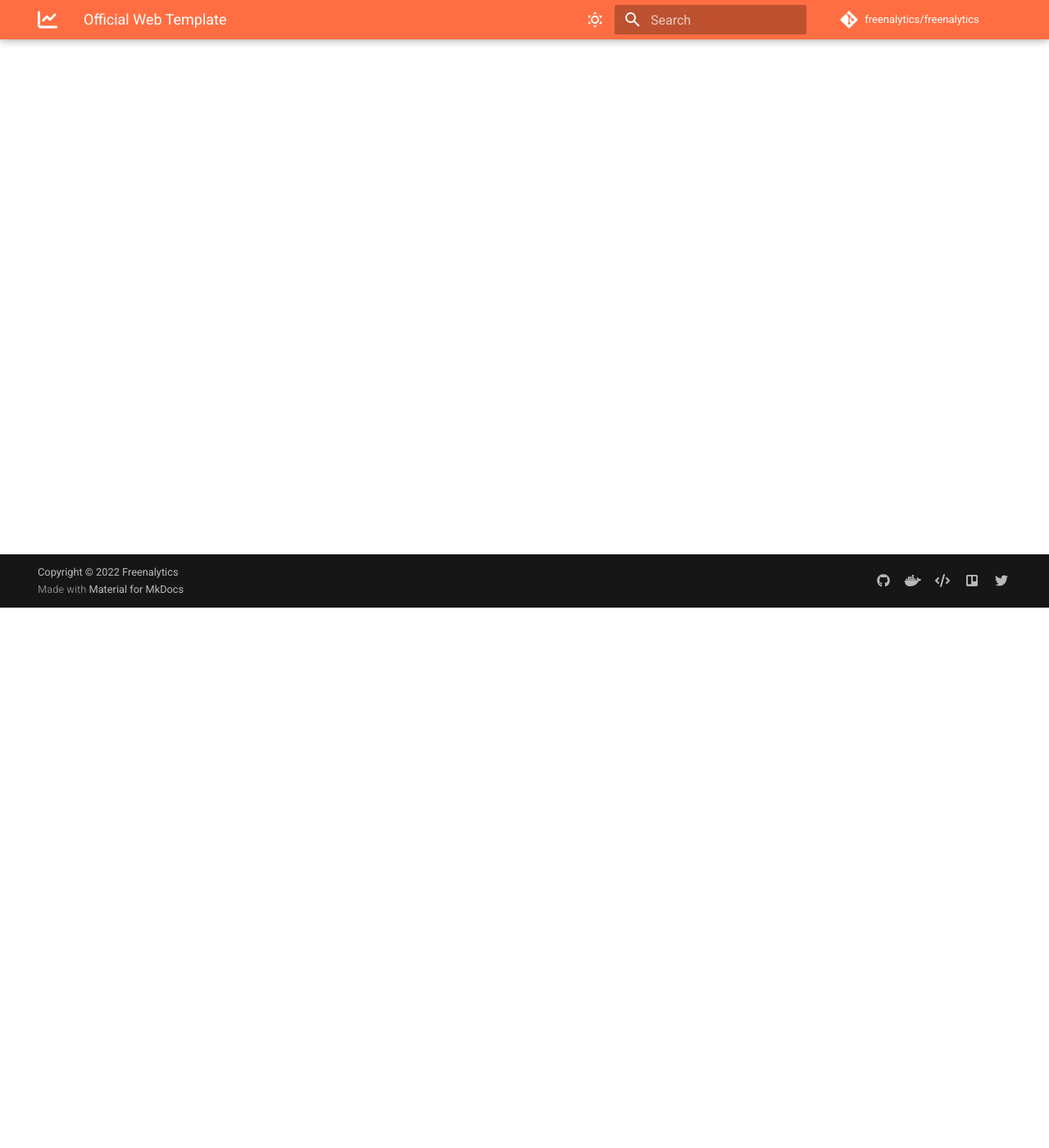
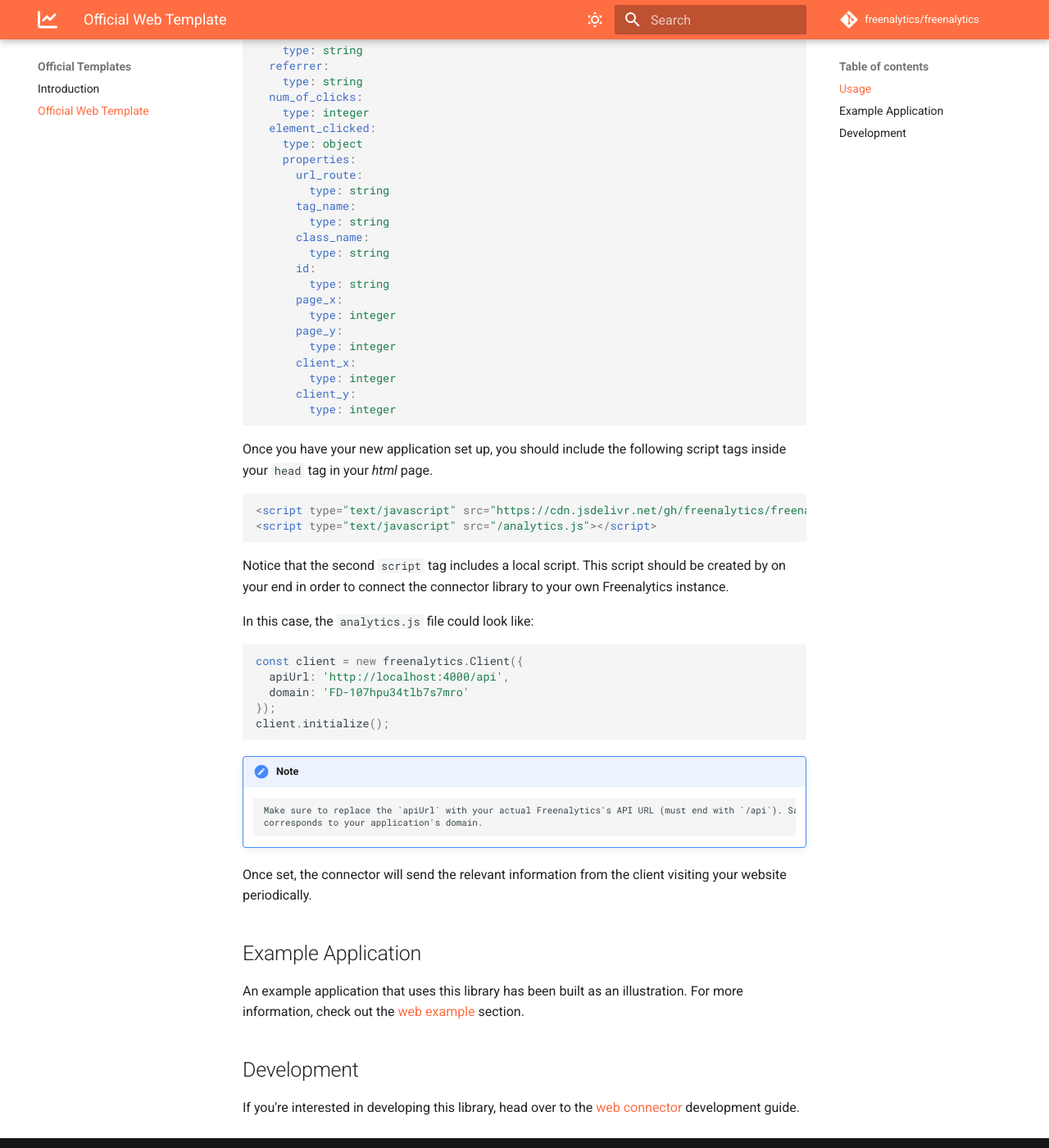
Before and after one commit to freenalytics/documentation, an MkDocs documentation site: the page built from docs/official-templates/web-template.md, in a window 1280 px wide and 1400 px high, scrolled down 659 px. Shown: the whole window at 82% size. Built offline with MkDocs 1.6.1 and Material for MkDocs 9.7.7, drawn with Linux system fonts in a browser that asks for light colours; comment, search, counter and statistics services are not loaded; some of the changed text lies outside the part shown.

Commit message:
Created Web Template page.

````diff
--- a/docs/official-templates/web-template.md
+++ b/docs/official-templates/web-template.md
@@ -1,2 +1,83 @@
-!!! info
-    Under construction. If you wish to track this project's progress check out the [Trello board](https://trello.com/b/oDg8aD7n).
+# Official Web Template
+
+The official web template allows you to integrate Freenalytics into your web project.
+
+## Usage
+
+In order to use this connector, you need to create a new application on your Freenalytics instance with the **Web Template** option on the create form.
+
+This template will create a new application with the following schema:
+
+```yaml
+type: object
+properties:
+  page_title:
+    type: string
+  url_route:
+    type: string
+  user_time_in_page:
+    type: number
+  user_scrolled:
+    type: boolean
+  user_first_visit:
+    type: boolean
+  user_location:
+    type: string
+  referrer:
+    type: string
+  num_of_clicks:
+    type: integer
+  element_clicked:
+    type: object
+    properties:
+      url_route:
+        type: string
+      tag_name:
+        type: string
+      class_name:
+        type: string
+      id:
+        type: string
+      page_x:
+        type: integer
+      page_y:
+        type: integer
+      client_x:
+        type: integer
+      client_y:
+        type: integer
+```
+
+Once you have your new application set up, you should include the following script tags inside your `head` tag in your *html* page.
+
+```html
+<script type="text/javascript" src="https://cdn.jsdelivr.net/gh/freenalytics/freenalytics-connector-web@v1.0.0/connector.min.js"></script>
+<script type="text/javascript" src="/analytics.js"></script>
+```
+
+Notice that the second `script` tag includes a local script. This script should be created by on your end in order to connect the connector
+library to your own Freenalytics instance.
+
+In this case, the `analytics.js` file could look like:
+
+```js
+const client = new freenalytics.Client({
+  apiUrl: 'http://localhost:4000/api',
+  domain: 'FD-107hpu34tlb7s7mro'
+});
+client.initialize();
+```
+
+!!! note
+        Make sure to replace the `apiUrl` with your actual Freenalytics's API URL (must end with `/api`). Same goes with the `domain` which
+        corresponds to your application's domain.
+
+Once set, the connector will send the relevant information from the client visiting your website periodically.
+
+## Example Application
+
+An example application that uses this library has been built as an illustration. For more information, check out the [web example](../examples/web-example.md) section.
+
+## Development
+
+If you're interested in developing this library, head over to the [web connector](../development/connectors/freenalytics-connector-web.md) development guide.
````
